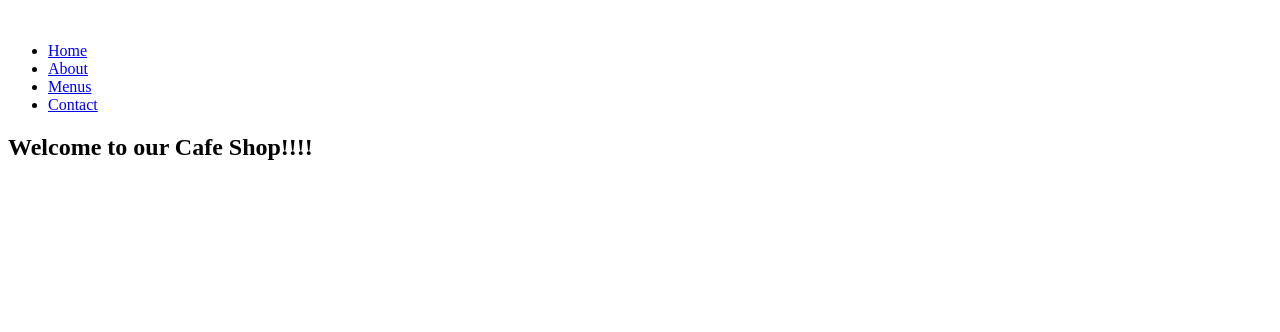
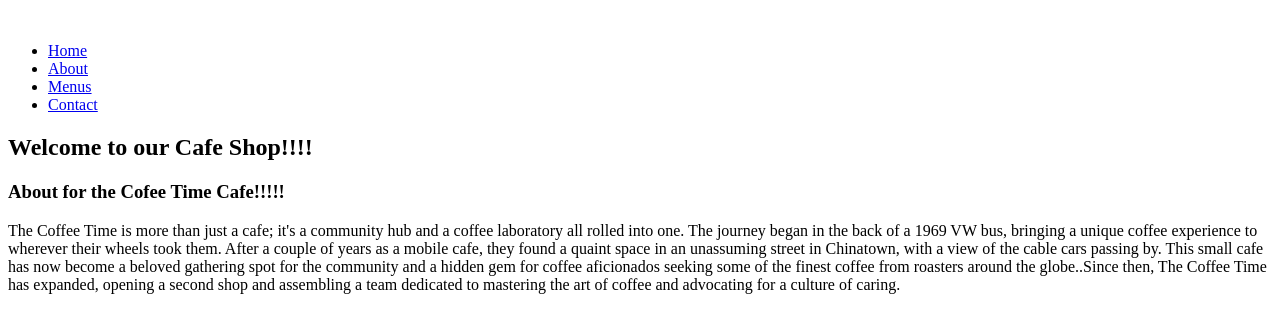
Before and after one commit to Rutuja20Sanap/icp-8.0-assingment-16, a plain HTML site: page index.html in a window 1280 px wide. Drawn offline with Linux system fonts and the light colour scheme.

Commit message:
about-cafe-added

```diff
--- a/index.html
+++ b/index.html
@@ -21,5 +21,16 @@
     <h2>
         Welcome to our Cafe Shop!!!!
     </h2>
+    <div id="about" class="nav-2">
+
+        <h3 id="text">About for the Cofee Time Cafe!!!!!</h3>
+        The Coffee Time is more than just a cafe; it's a community hub and a coffee laboratory all rolled into one.
+        The journey began in the back of a 1969 VW bus, bringing a unique coffee experience to wherever their wheels took them.
+         After a couple of years as a mobile cafe, they found a quaint space in an unassuming street in Chinatown, with
+         a view of the cable cars passing by. This small cafe has now become a beloved gathering spot for the community and a
+         hidden gem for coffee aficionados seeking some of the finest coffee from roasters around the globe..Since then, The
+         Coffee Time has expanded, opening a second shop and assembling a team dedicated to mastering the art
+         of coffee and advocating for a culture of caring.
+    </div>
 </body>
 </html>
```
